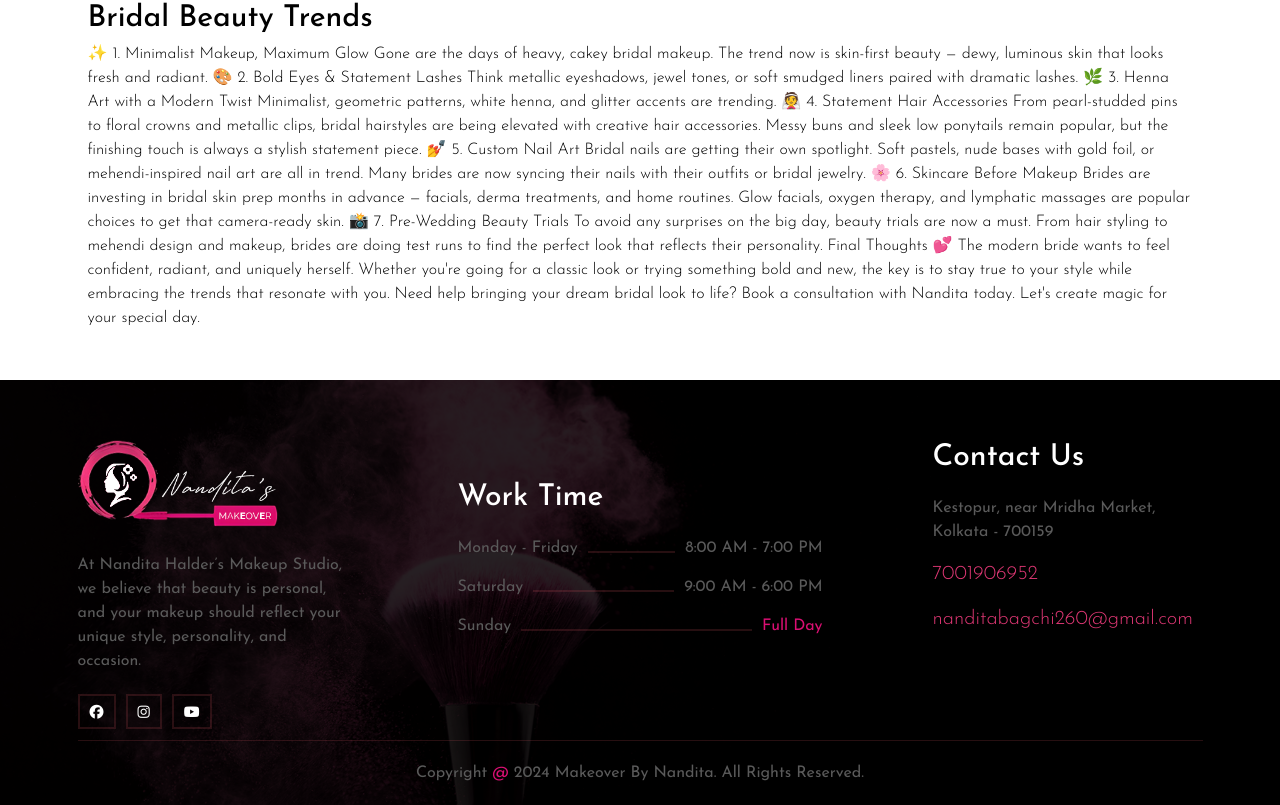
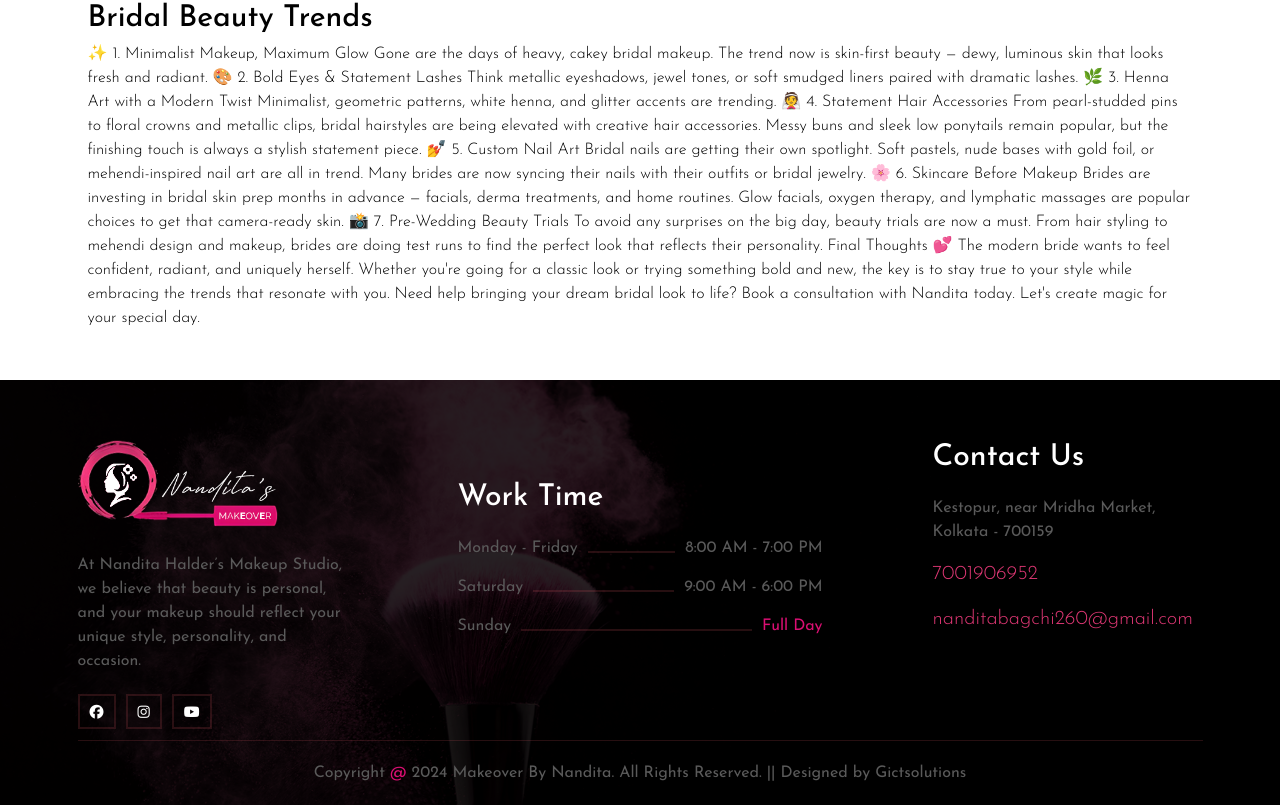
Before and after one commit to Subrata291291/react-makeup, a React (Vite) app: page /blog/1 in a window 1280 px wide. Shown: the part 677-1482 px from the top of the page. Built offline with nearby package versions, Linux system fonts and the light colour scheme.

Commit message:
Added Designed by

```diff
--- a/src/components/Footer.jsx
+++ b/src/components/Footer.jsx
@@ -80,7 +80,7 @@ const Footer = () => {
           <div className="copyright text-center mt-4">
             <p>
               Copyright <span style={{ color: '#db0f73' }}>@</span> 2024 Makeover By Nandita.
-              All Rights Reserved.
+              All Rights Reserved. || Designed by Gictsolutions
             </p>
           </div>
         </div>
--- a/src/data/AboutData.js
+++ b/src/data/AboutData.js
@@ -12,7 +12,7 @@ const AboutData = {
   description: [
     "Hi, I'm Nandita a Professional Makeup Artist. My journey into the world of makeup began with a passion for transforming not just how I look, but how I feel about myself. With an exceptional eye for detail and a deep understanding of color, texture, and form, I have turned makeup into an art form that goes beyond aesthetics. My work is known for its precision, creativity, and ability to bring out the natural beauty in each individual I work with.",
     "", // ← Line break here
-    "Whether I’m crafting flawless bridal looks, enhancing the features of a model on a fashion shoot, or curating a stunning transformation for a special event, I approach each project with an innate understanding of my client’s needs. My work highlights my unique ability to tailor every look to reflect the personality and style of the person in front of me, while still pushing the boundaries of what makeup can achieve."
+    "Whether I’m crafting flawless b  ridal looks, enhancing the features of a model on a fashion shoot, or curating a stunning transformation for a special event, I approach each project with an innate understanding of my client’s needs. My work highlights my unique ability to tailor every look to reflect the personality and style of the person in front of me, while still pushing the boundaries of what makeup can achieve."
   ],
   signatureImage: signature,
   aboutImage: about,
```
